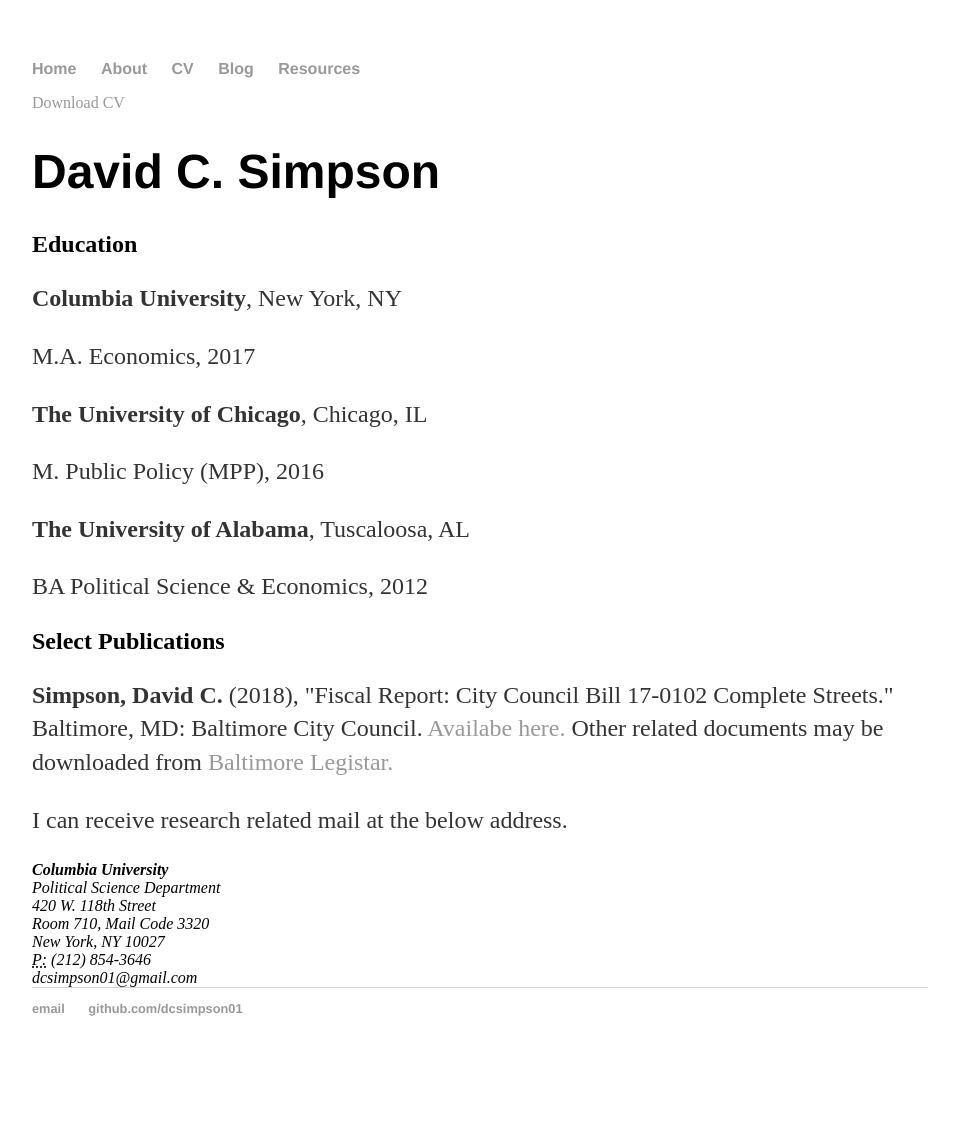
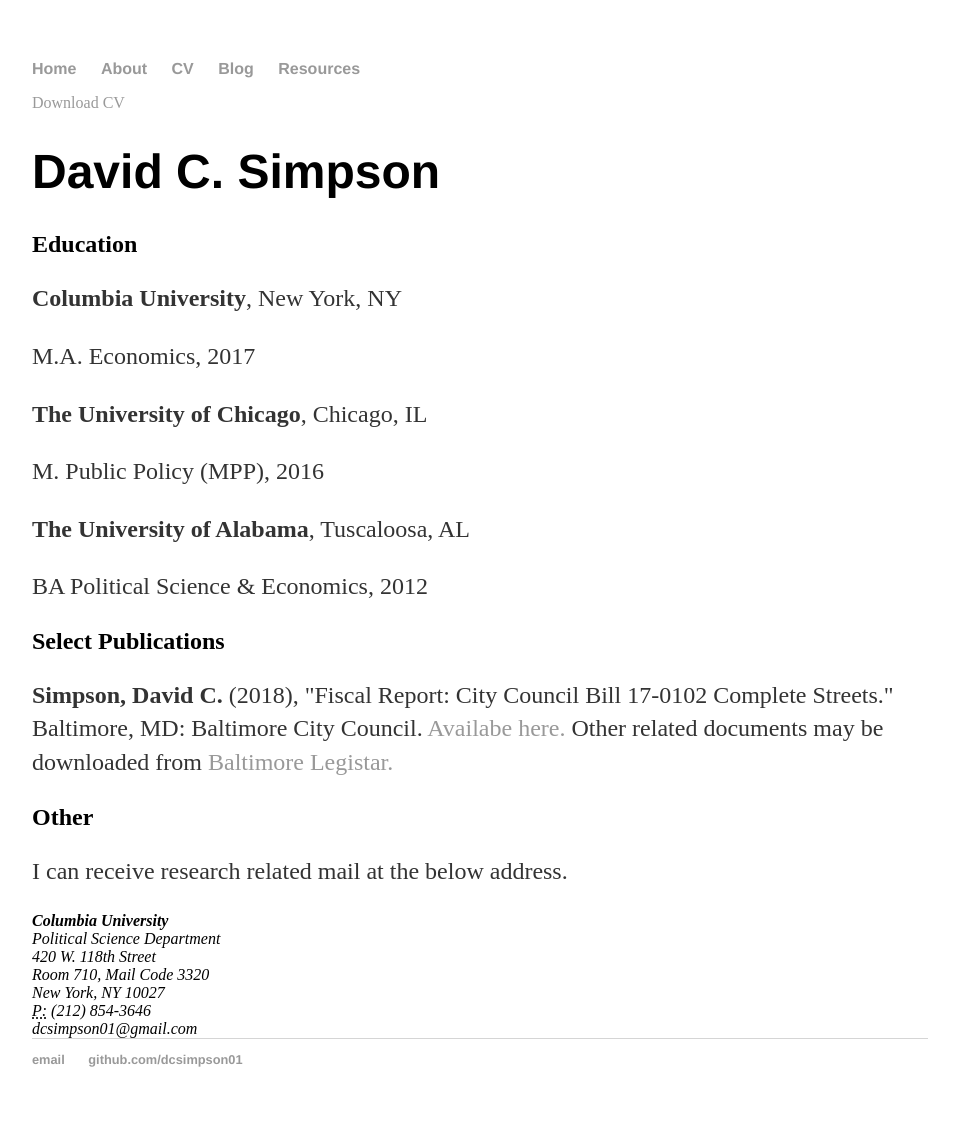
Before and after one commit to dcsimpson01/dcsimpson01.github.io, a Jekyll site: the page built from cv/index.html, in a window 1280 px wide. Shown: the whole page, without its empty margins (160-1119 px from the left). Built offline with Jekyll 4.4.1, drawn with Linux system fonts in a browser that asks for light colours; before the commit the page ends 1076 px from its top, so only the background shows below that.

Commit message:
Update index.html

```diff
--- a/cv/index.html
+++ b/cv/index.html
@@ -20,6 +20,7 @@ title: David Simpson CV
 					<a href="https://dcsimpson01.github.io/docs/Fiscal_Report-Bill_17-0102_Complete_Streets.pdf">Availabe here.</a> Other related documents may be
 						downloaded from <a href="https://baltimore.legistar.com/LegislationDetail.aspx?ID=3105004&GUID=D84D8A72-1C20-494D-A909-7503F044A56F&Options=ID%7CText%7C&Search=complete+streets"> Baltimore Legistar.</a> </p>
 
+		<h2>Other</h2>
 		<p> I can receive research related mail at the below address. </p>
 					<address>
 					<strong>Columbia University</strong><br>
```
